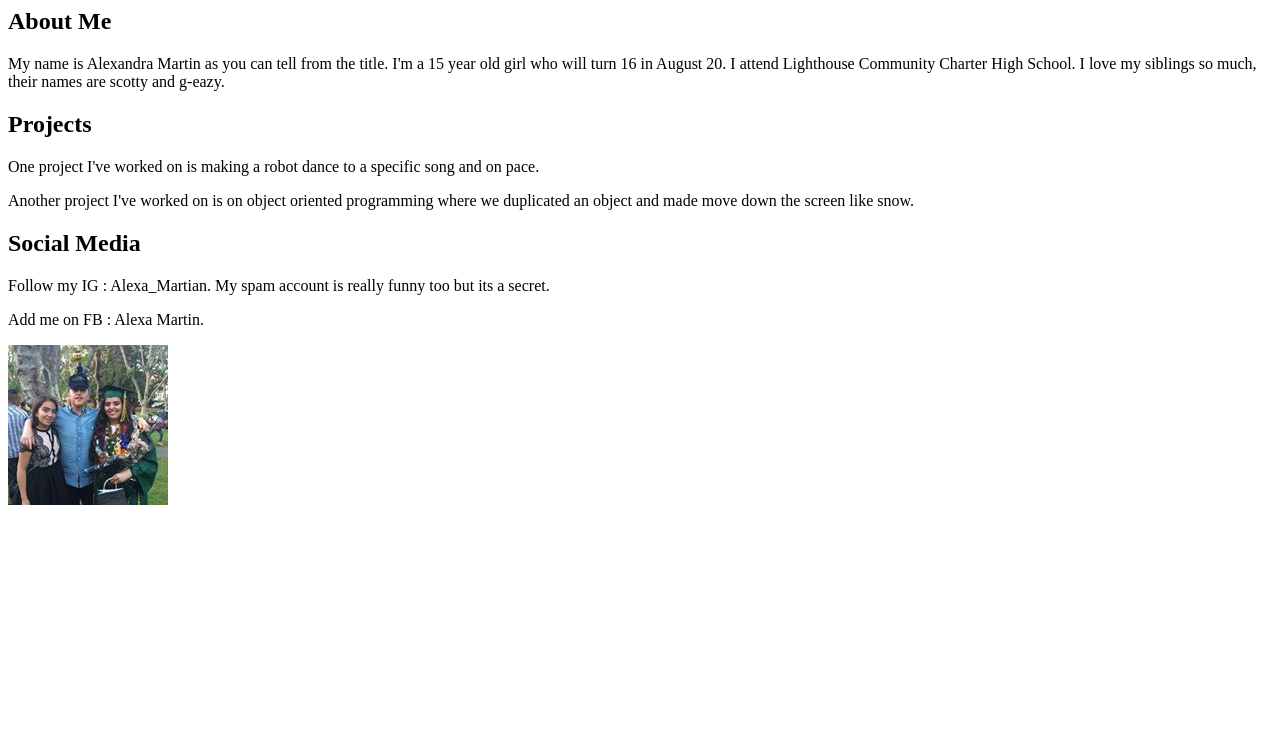
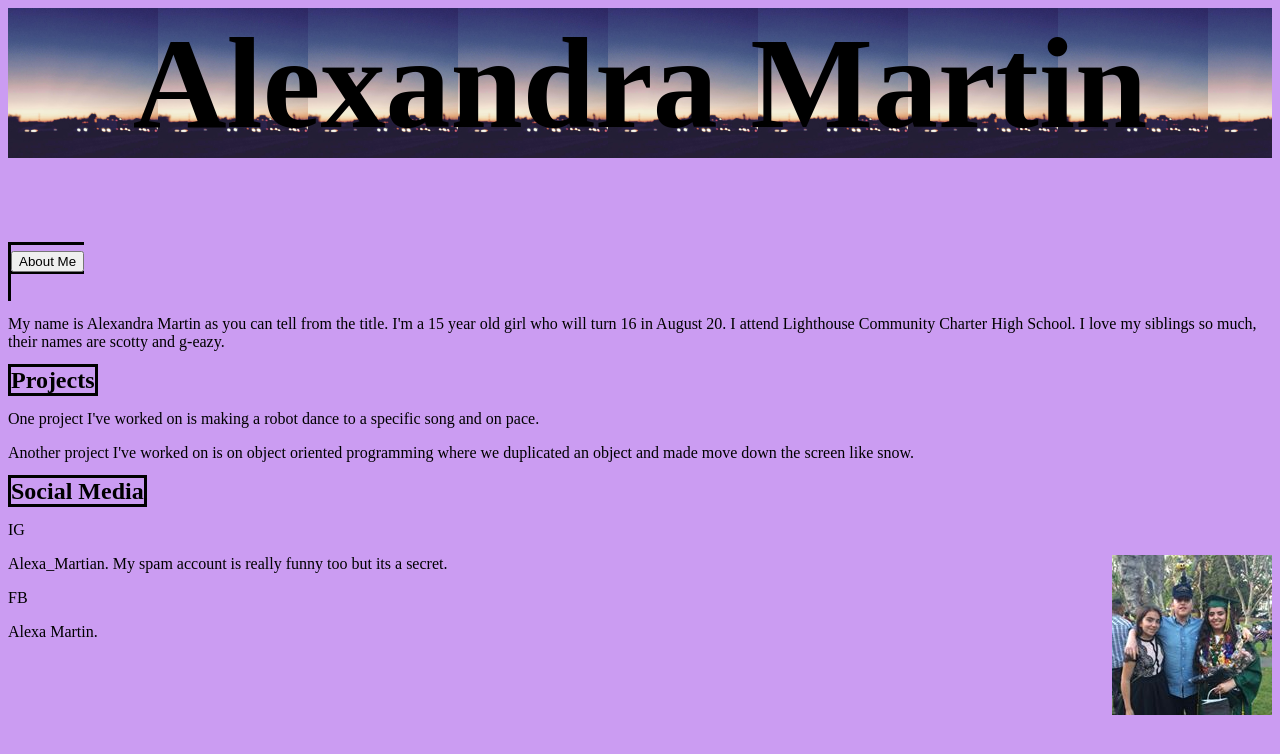
Before and after one commit to alexandramartin/alexamartin.github.io, a plain HTML site: page index.html in a window 1280 px wide. Drawn offline with Linux system fonts and the light colour scheme.

Commit message:
added images and was able to switch the header when hovering

```diff
--- a/css/styles.css
+++ b/css/styles.css
@@ -1,6 +1,24 @@
 .header {
 
+ 	font-family:"cursive", "fantasy";
+ 	font-size: 130px;
+ 	background-image: url("../images/fade.jpg");
+ 	text-align:center;
+ 	background-size:150px;
+ }
+ .header:hover{
+ 	background-image: url("../images/views.jpg");
  }
 
- 	font-family = "cursive", "fantasy";
- 	background
+ h2{
+	text-align:center;
+	border-style:solid;
+	display:inline;
+ 	background-color: find color;
+ }
+ body{
+ 	background-color:CB9CF2;
+ }
+ img{
+ 	float: right;
+ }
--- a/index.html
+++ b/index.html
@@ -2,20 +2,29 @@
 <html>
 <head>
 	<title></title>
+	<link rel="stylesheet" href="css/styles.css">
 </head>
 <body>
-	<h1 class="header"Alexandra Martin</h1>
-	<h2>About Me</h2>
-		<p>My name is Alexandra Martin as you can tell from the title. I'm a 15 year old girl who will turn 16 in August 20. I attend Lighthouse Community Charter High School. I love my siblings so much, their names are scotty and g-eazy. </p>
-	<h2>Projects</h2>
-		<p>One project I've worked on is making a robot dance to a specific song and on pace.</p>
-		<p>Another project I've worked on is on object oriented programming where we duplicated an object and made move down the screen like snow.</p>
-	<h2>Social Media</h2>
-		<p>Follow my IG : Alexa_Martian. My spam account is really funny too but its a secret.</p>
-		<p>Add me on FB : Alexa Martin.</p>
-	<img src="images/SIBpic.jpg"
-	>
-
+	<h1 class="header">Alexandra Martin</h1>
+	<div class="row">
+	    <div class="col-sm-3">
+	    <h2>
+	    <button class="accordion">About Me</button>
+		<div class="panel">
+		</h2>
+		</div>
+			<!-- <h2>About Me</h2>  -->
+				<p>My name is Alexandra Martin as you can tell from the title. I'm a 15 year old girl who will turn 16 in August 20. I attend Lighthouse Community Charter High School. I love my siblings so much, their names are scotty and g-eazy. </p>
+			<h2>Projects</h2>
+					<p>One project I've worked on is making a robot dance to a specific song and on pace.</p>
+					<p>Another project I've worked on is on object oriented programming where we duplicated an object and made move down the screen like snow.</p>
+			<h2>Social Media</h2>
+					<p>IG </p>
+					<img style="vertical-align:middle" src="images/SIBpic.jpg">
+				  		<!-- <span style="">IG.</span> -->
+					<p>Alexa_Martian. My spam account is really funny too but its a secret.</p>
+					<p>FB</p>
+					<p>Alexa Martin.</p>
 
 </body>
 </html>
```
Also changed, not shown: custom.js (+33 -0 lines), images/fade.jpg (added), images/views.jpg (added).
